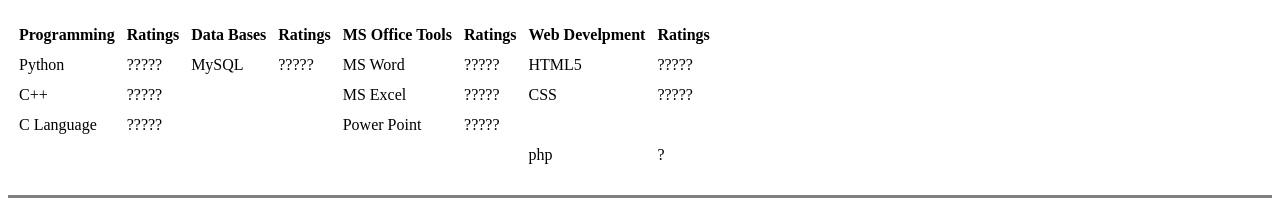
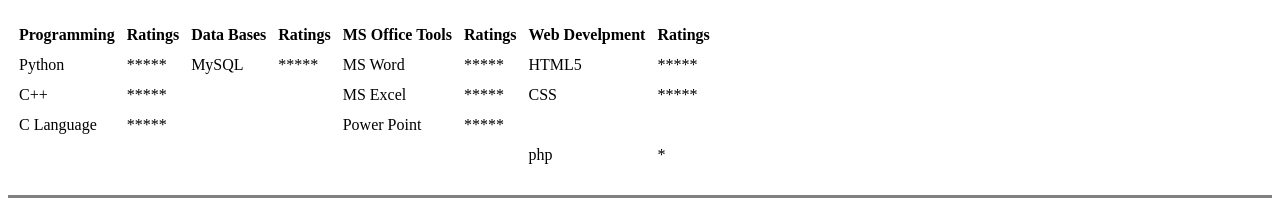
Before and after one commit to jayachandiranv/resume.cv, a plain HTML site: page index.html in a window 1280 px wide. Shown: the part 538-752 px from the top of the page. Drawn offline with Linux system fonts and the light colour scheme.

Commit message:
Update and rename resume.html to index.html

```diff
--- a/resume.html
+++ b/index.html
@@ -3,7 +3,7 @@
 
 <head>
   <meta charset="utf-8">
-  <title>???? jayachandiran Personal Site</title>
+  <title> jayachandiran Personal Site</title>
 </head>
 
 <body>
@@ -64,31 +64,31 @@
     </tr>
     <tr>
       <td>Python</td>
-      <td>?????</td>
+      <td>*****</td>
       <td>MySQL</td>
-      <td>?????</td>
+      <td>*****</td>
       <td>MS Word</td>
-      <td>?????</td>
+      <td>*****</td>
       <td>HTML5</td>
-      <td>?????</td>
+      <td>*****</td>
     </tr>
     <tr>
       <td>C++</td>
-      <td>?????</td>
+      <td>*****</td>
 <td></td>
 <td></td>
       <td>MS Excel</td>
-      <td>?????</td>
+      <td>*****</td>
       <td>CSS</td>
-      <td>?????</td>
+      <td>*****</td>
     </tr>
     <tr>
       <td>C Language</td>
-      <td>?????</td>
+      <td>*****</td>
 <td></td>
 <td></td>
       <td>Power Point</td>
-      <td>?????</td>
+      <td>*****</td>
 <td></td>
 <td></td>
       </tr>
@@ -100,7 +100,7 @@
 <td></td>
 <td></td>
 <td>php</td>
-<td>?</td>
+<td>*</td>
 
        </tr>
     <tr>
```
